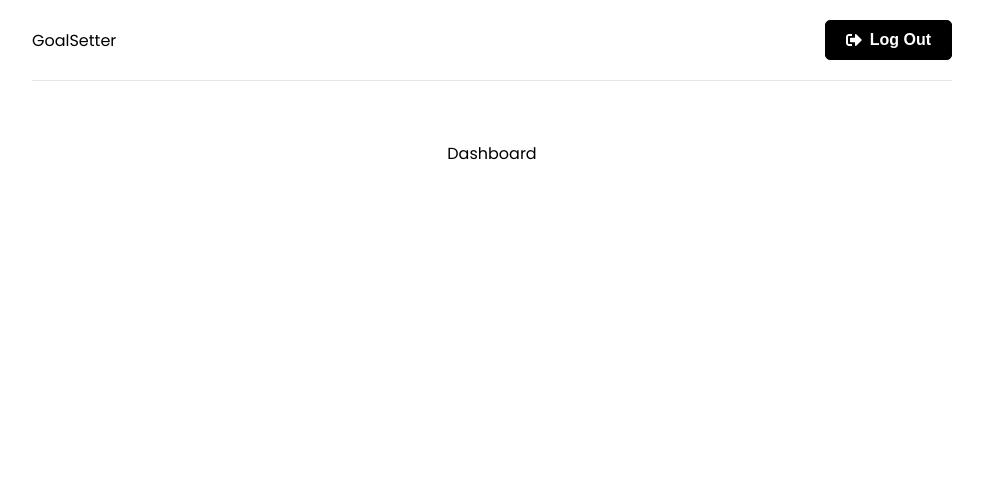
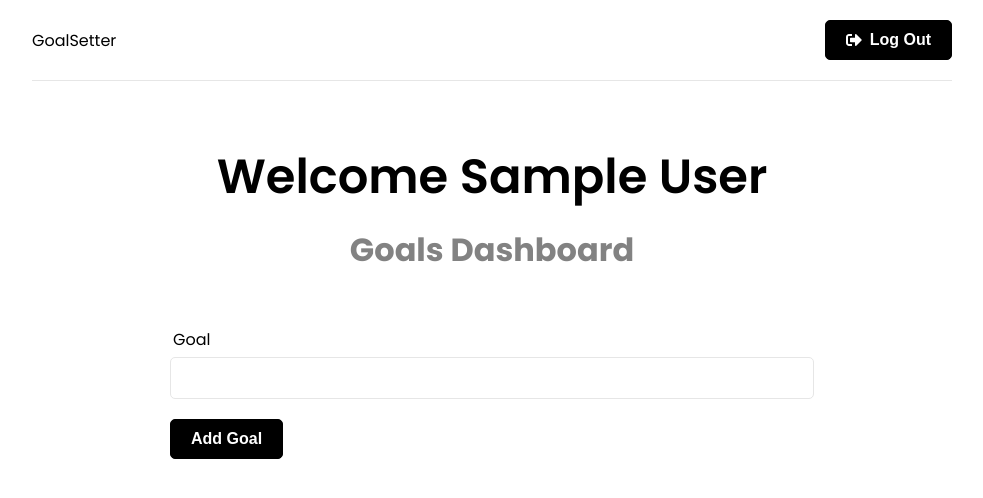
Before and after one commit to Chandanindalkar/set-goal, a React (Create React App) app in the folder frontend/: page / in a window 1280 px wide. Shown: the top 498 px of the page, without its empty margins (148-1131 px from the left). Built offline with nearby package versions, Linux system fonts and the light colour scheme; sample sign-in values are in the browser's storage.

Commit message:
added goals form in dashborad

```diff
--- a/frontend/src/app/store.js
+++ b/frontend/src/app/store.js
@@ -1,8 +1,10 @@
 import { configureStore } from '@reduxjs/toolkit';
 import authReducer from '../features/auth/authSlice'
+import goalReducer from '../features/goals/goalSlice'
 
 export const store = configureStore({
   reducer: {
     auth: authReducer,
+    goals: goalReducer,
   },
 });
--- /dev/null
+++ b/frontend/src/components/GoalForm.jsx
@@ -0,0 +1,42 @@
+import React from 'react'
+import { useState } from 'react'
+import { useSelector, useDispatch } from 'react-redux'
+import { createGoal } from '../features/goals/goalSlice'
+
+function GoalForm() {
+    const [text, setText] = useState('')
+
+    const dispatch = useDispatch()
+
+    const onSubmit = (e) => {
+        e.preventDefault()
+
+        dispatch(createGoal({ text }))
+        setText('')
+    }
+
+    return (
+    <section className="form">
+        <form onSubmit={onSubmit}>
+            <div className="form-group">
+                <label htmlFor="text">Goal</label>
+                <input
+                    type="text"
+                    name="text"
+                    id="text"
+                    value={text}
+                    onChange={(e) => setText(e.target.value)}
+                />
+            </div>
+            <div className="form-group">
+                <button className="btn btn-group" type='submit'>
+                    Add Goal
+                </button>
+            </div>
+        </form>
+
+    </section>
+    )
+}
+
+export default GoalForm
--- a/frontend/src/features/goals/goalSlice.js
+++ b/frontend/src/features/goals/goalSlice.js
@@ -0,0 +1,40 @@
+import { createSlice, createAsyncThunk } from '@reduxjs/toolkit'
+import goalService from './goalService'
+
+const initialState = {
+    goals: [],
+    isError: false,
+    isSuccess: false,
+    isLoading: false,
+    message: '',
+}
+
+// Create new goal
+export const createGoal = createAsyncThunk(
+    'goals/create',
+    async (goalData, thunkAPI) => {
+      try {
+        const token = thunkAPI.getState().auth.user.token
+        return await goalService.createGoal(goalData, token)
+      } catch (error) {
+        const message =
+          (error.response &&
+            error.response.data &&
+            error.response.data.message) ||
+          error.message ||
+          error.toString()
+        return thunkAPI.rejectWithValue(message)
+      }
+    }
+  )
+
+export const goalSlice = createSlice({
+    name: 'goal',
+    initialState,
+    reducers: {
+      reset: (state) => initialState,
+    }
+})
+
+export const { reset } = goalSlice.actions
+export default goalSlice.reducer
--- a/frontend/src/pages/Dashboard.jsx
+++ b/frontend/src/pages/Dashboard.jsx
@@ -2,6 +2,7 @@
 import { useEffect } from 'react'
 import { useNavigate } from 'react-router-dom'
 import { useSelector } from 'react-redux'
+import GoalForm from '../components/GoalForm'
 
 function Dashboard() {
   const navigate = useNavigate()
@@ -17,7 +18,13 @@
   }, [user, navigate])
 
   return (
-    <div>Dashboard</div>
+    <>
+    <section className="heading">
+      <h1>Welcome {user && user.name}</h1>
+      <p>Goals Dashboard</p>
+    </section>
+    <GoalForm />
+    </>
   )
 }
 
```
